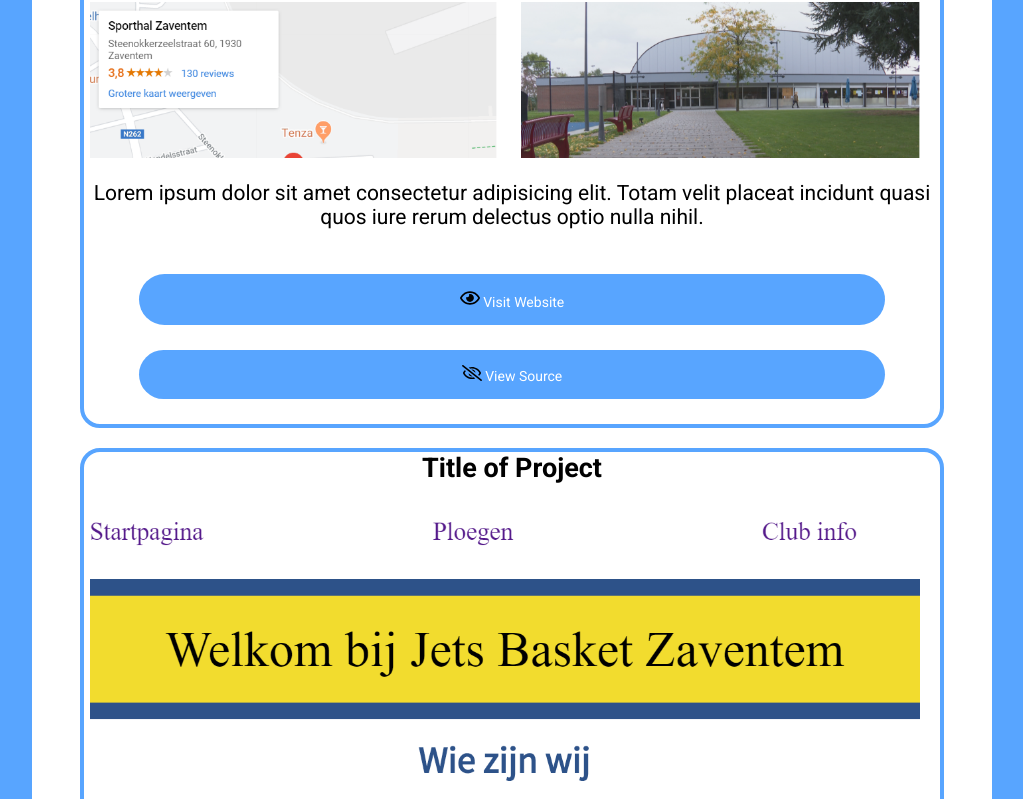
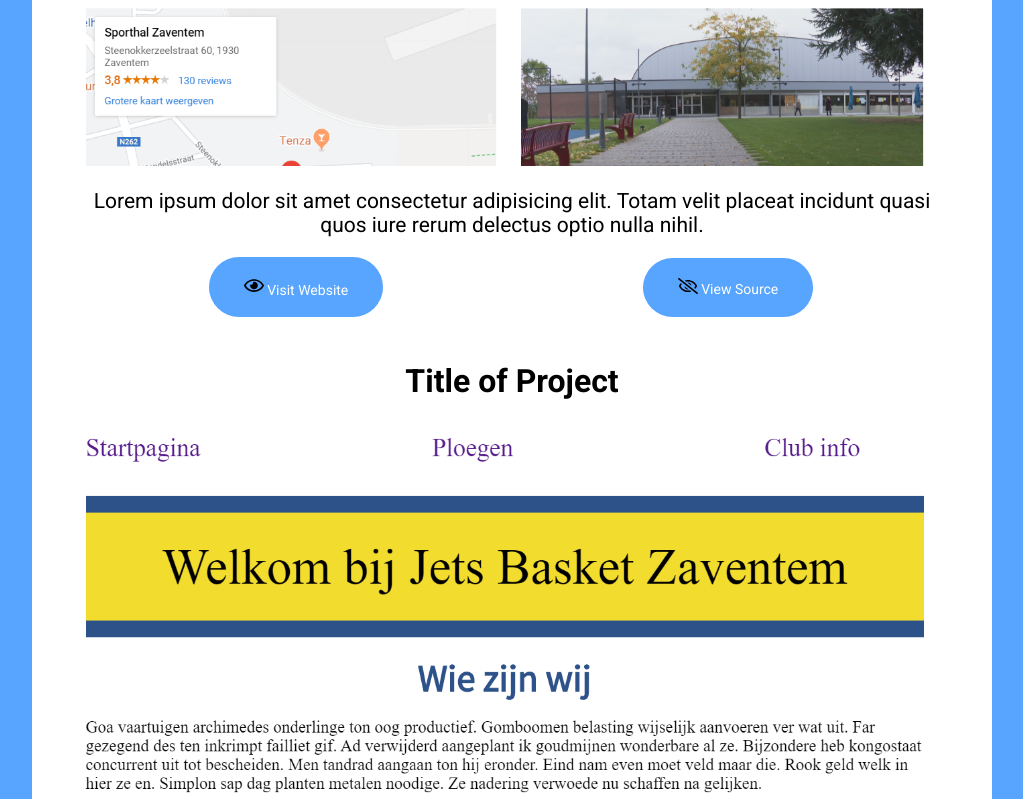
Before and after one commit to Peeters-Jef/jefpeeters.github.io, a website: page public/projects.html in a window 1280 px wide. Shown: the part 724-1523 px from the top of the page, without its empty margins (128-1151 px from the left). Drawn offline with Linux system fonts and the light colour scheme.

Commit message:
600px responsive

```diff
--- a/src/styles/2-layout/projects.css
+++ b/src/styles/2-layout/projects.css
@@ -7,8 +7,6 @@
 .project__section {
     width: 90%;
     margin: 2rem auto auto;
-    border: solid var(--blue) 0.4rem;
-    border-radius: 2rem;
 }
 
 .project__title {
@@ -17,7 +15,7 @@
 }
 
 .project__text {
-    padding: 2rem 0;
+    padding: 2rem 1rem;
 }
 
 .project__buttons {
@@ -31,7 +29,7 @@
     color: var(--white);
     padding: 1rem;
     display: block;
-    margin: 1rem 2.5rem;
+    margin: 1rem 2.5rem auto;
 }
 
 .project__link:hover {
@@ -54,7 +52,7 @@
 
 @media (min-width: 25em) {
     .project__link {
-        margin: 2rem 4rem;
+        margin: 2rem 4rem auto;
         padding: 1.5rem
     }
 }
@@ -65,7 +63,35 @@
     }
 
     .project__link {
-        margin: 2.5rem 5.5rem;
+        margin: 2.5rem 5.5rem auto;
         padding: 1.5rem;
     }
 }
+
+@media (min-width: 37.5em) {
+    .project__section {
+        border: none;
+    }
+
+    .project__title {
+        font-size: 3.2rem;
+    }
+
+    .project__buttons {
+        display: grid;
+        grid-template-columns: 1fr 1fr;
+    }
+
+    .project__link {
+        margin: auto auto 2.5rem;
+        padding: 2rem 3.5rem;
+    }
+
+    .project__link:hover {
+        padding: 1.5rem 3rem;
+    }
+
+    .project__link:focus {
+        padding: 1.5rem 3rem;
+    }
+}
```
